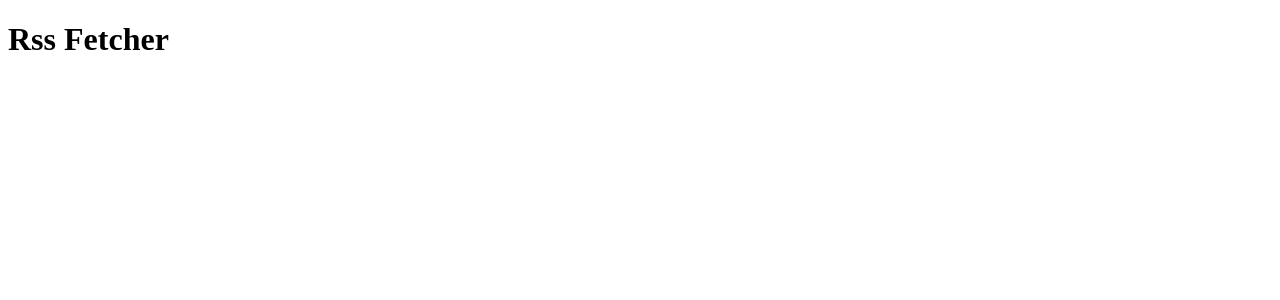
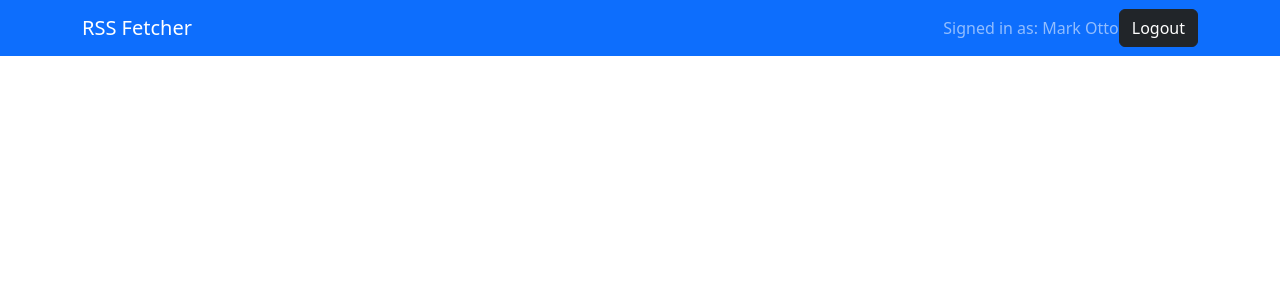
Before and after one commit to yadav-pratik/Rss-Fetcher, a React (Create React App) app in the folder client/: page / in a window 1280 px wide. Shown: the top 300 px of the page. Built offline with nearby package versions, Linux system fonts and the light colour scheme.

Commit message:
client : added NavBar with React Bootstrap

```diff
--- a/client/package.json
+++ b/client/package.json
@@ -7,7 +7,9 @@
     "@testing-library/react": "^13.4.0",
     "@testing-library/user-event": "^13.5.0",
     "axios": "^1.2.2",
+    "bootstrap": "^5.2.3",
     "react": "^18.2.0",
+    "react-bootstrap": "^2.7.0",
     "react-dom": "^18.2.0",
     "react-redux": "^8.0.5",
     "react-router-dom": "^5.3.3",
--- a/client/src/App.js
+++ b/client/src/App.js
@@ -1,11 +1,12 @@
 import React from "react"
+import 'bootstrap/dist/css/bootstrap.min.css';
 
-import NavBar from "./components/NavBar";
+import NavBarComp from "./components/NavBarComp";
 
 const App = (props) => {
   return (
     <div className="App">
-        <NavBar />
+        <NavBarComp />
     </div>
   )
 }
--- a/client/src/components/NavBar.js
+++ /dev/null
@@ -1,11 +0,0 @@
-import React from "react"
-
-const NavBar = (props) => {
-    return (
-        <div>
-            <h1>Rss Fetcher</h1>
-        </div>
-    )
-}
-
-export default NavBar
--- /dev/null
+++ b/client/src/components/NavBarComp.js
@@ -0,0 +1,28 @@
+import React from "react"
+import { Link } from "react-router-dom"
+
+import {Navbar, Container, Button} from 'react-bootstrap'
+
+const NavBarComp = (props) => {
+    return (
+        <div>
+            <Navbar
+                bg="primary"
+                variant="dark"
+                sticky="top"
+            >
+                <Container>
+                <Navbar.Brand as={Link} to="/">RSS Fetcher</Navbar.Brand>
+                <Navbar.Collapse className="justify-content-end">
+                    <Navbar.Text>
+                        Signed in as: Mark Otto
+                    </Navbar.Text>
+                    <Button variant="dark">Logout</Button>
+                </Navbar.Collapse>
+                </Container>
+            </Navbar>
+        </div>
+    )
+}
+
+export default NavBarComp
--- a/client/src/index.js
+++ b/client/src/index.js
@@ -1,9 +1,12 @@
 import React from 'react';
 import ReactDOM from 'react-dom/client';
+import {BrowserRouter} from 'react-router-dom'
 
 import App from './App';
 
 const root = ReactDOM.createRoot(document.getElementById('root'));
 root.render(
+  <BrowserRouter>
     <App />
+  </BrowserRouter>
 );
```
Also changed, not shown: 1 other file (tests, documents, lock files or other folders).
